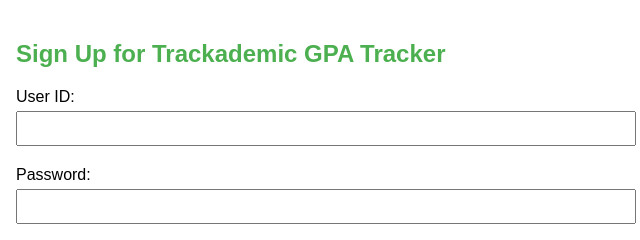
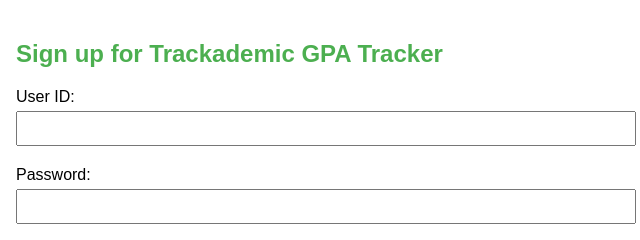
Before and after one commit to VGuys/VGuys-Trackademic-V2, a website: page signup.html in a window 1280 px wide. Shown: the top 240 px of the page, 324-964 px from the left. Drawn offline with Linux system fonts and the light colour scheme.

Commit message:
Update signup.html

```diff
--- a/signup.html
+++ b/signup.html
@@ -43,7 +43,7 @@
   </style>
 </head>
 <body>
-  <h2>Sign Up for Trackademic GPA Tracker</h2>
+  <h2>Sign up for Trackademic GPA Tracker</h2>
   <div id="messageBox" class="message" style="display: none;"></div>
 
   <div class="form-section">
```
